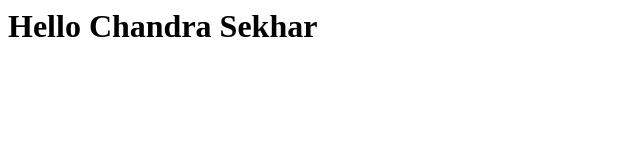
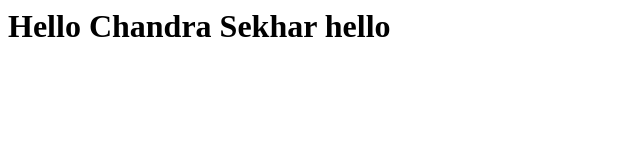
Before and after one commit to ursbrchandra/webtest, a plain HTML site: page index.html in a window 1280 px wide. Shown: the whole page, without its empty margins (0-640 px from the left). Drawn offline with Linux system fonts and the light colour scheme.

Commit message:
Second commit

```diff
--- a/index.html
+++ b/index.html
@@ -1 +1 @@
-<h1> Hello Chandra Sekhar</h1>
+<h1> Hello Chandra Sekhar hello</h1>
```
